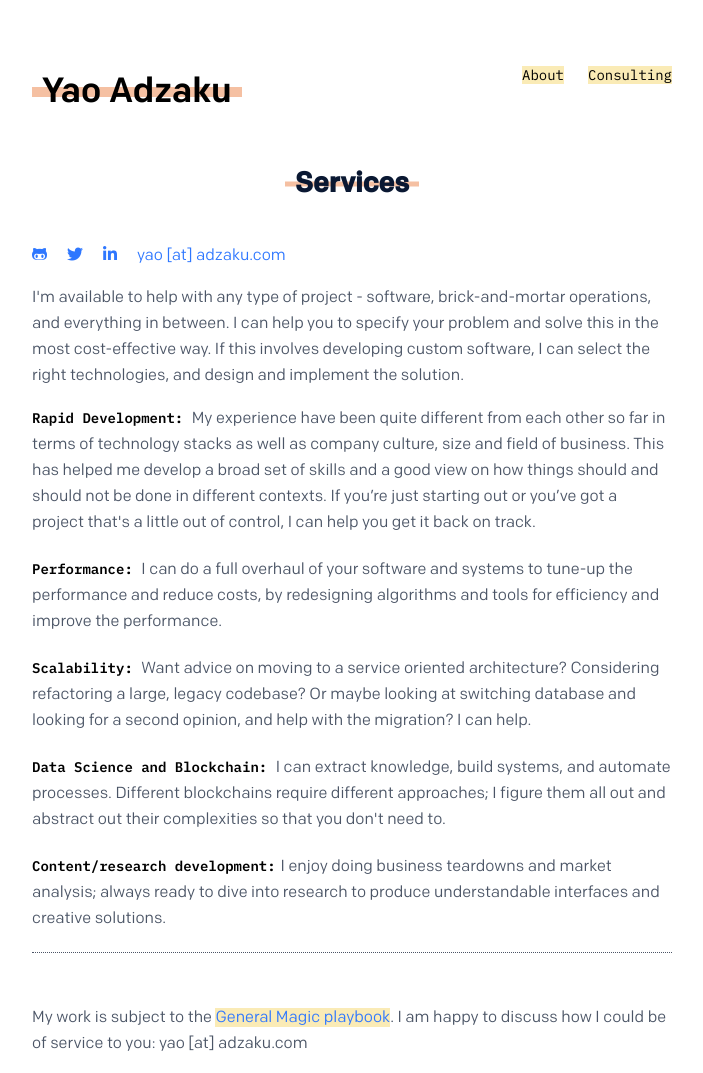
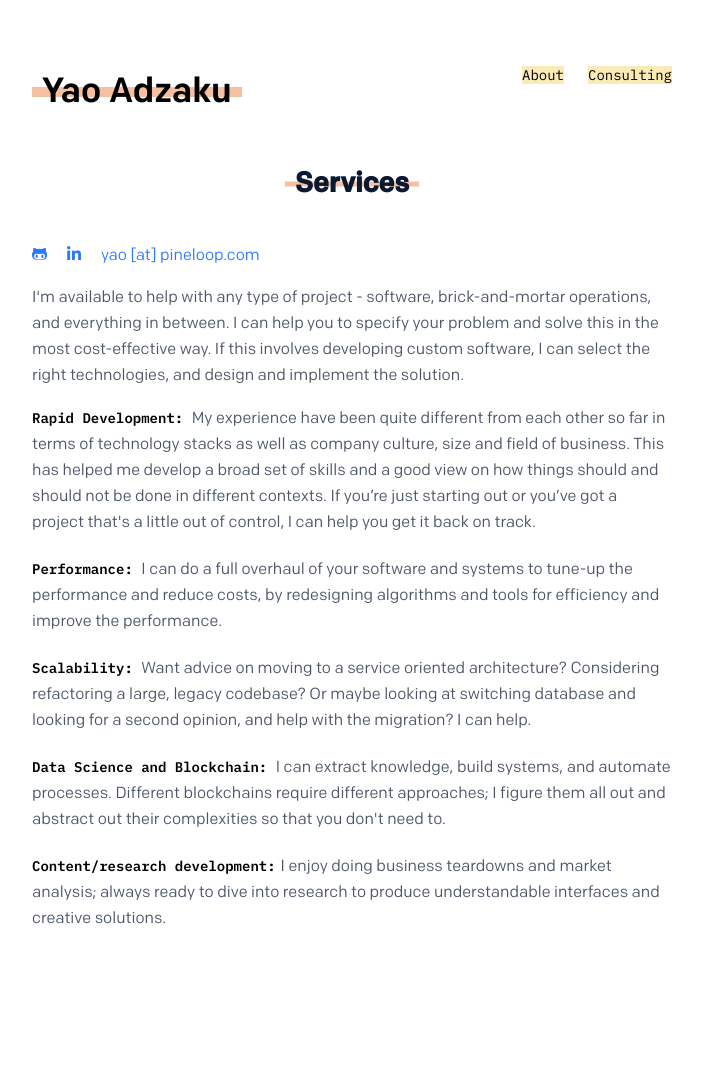
Before and after one commit to rpip/rpip.github.io, a Jekyll site: the page built from work.html, in a window 1280 px wide. Shown: the whole page, without its empty margins (288-991 px from the left). Built offline with Jekyll 4.4.1, drawn with Linux system fonts in a browser that asks for light colours; nearby versions of some CDN libraries; after the commit the page ends 952 px from its top, so only the background shows below that.

Commit message:
Update work.html

```diff
--- a/work.html
+++ b/work.html
@@ -9,9 +9,8 @@ title: About
 <div>
     <ul class="list-unstyled list-inline">
         <li><a href="http://github.com/rpip" class="no-highlight" target="blank"><i aria-hidden="true" title="GitHub" class="fa fa-github-alt"></i></a></li>
-        <li><a href="http://twitter.com/moonboots233" class="no-highlight" target="blank"><i aria-hidden="true" title="Twitter" class="fa fa-twitter"></i></a></li>
         <li><a href="http://linkedin.com/in/yaoadzaku" class="no-highlight" target="blank"><i aria-hidden="true" title="LinkedIn" class="fa fa-linkedin"></i></a></li>
-        <li><a class="no-highlight">yao [at] adzaku.com</a></li>
+        <li><a class="no-highlight">yao [at] pineloop.com</a></li>
     </ul>
 </div>
 
@@ -35,9 +34,3 @@ title: About
         <li class="service"><h3 class="service__title">Content/research development:</h3><p class="service__description">I enjoy doing business teardowns and market analysis; always ready to dive into research to produce understandable interfaces and creative solutions.</p> </li>
     </ul>
 </div>
-
-
-<p class="sign-off">
-    <br><br>
-    My work is subject to the <a href="playbook.pdf">General Magic playbook</a>. I am happy to discuss how I could be of service to you: yao [at] adzaku.com
-</p>
```
